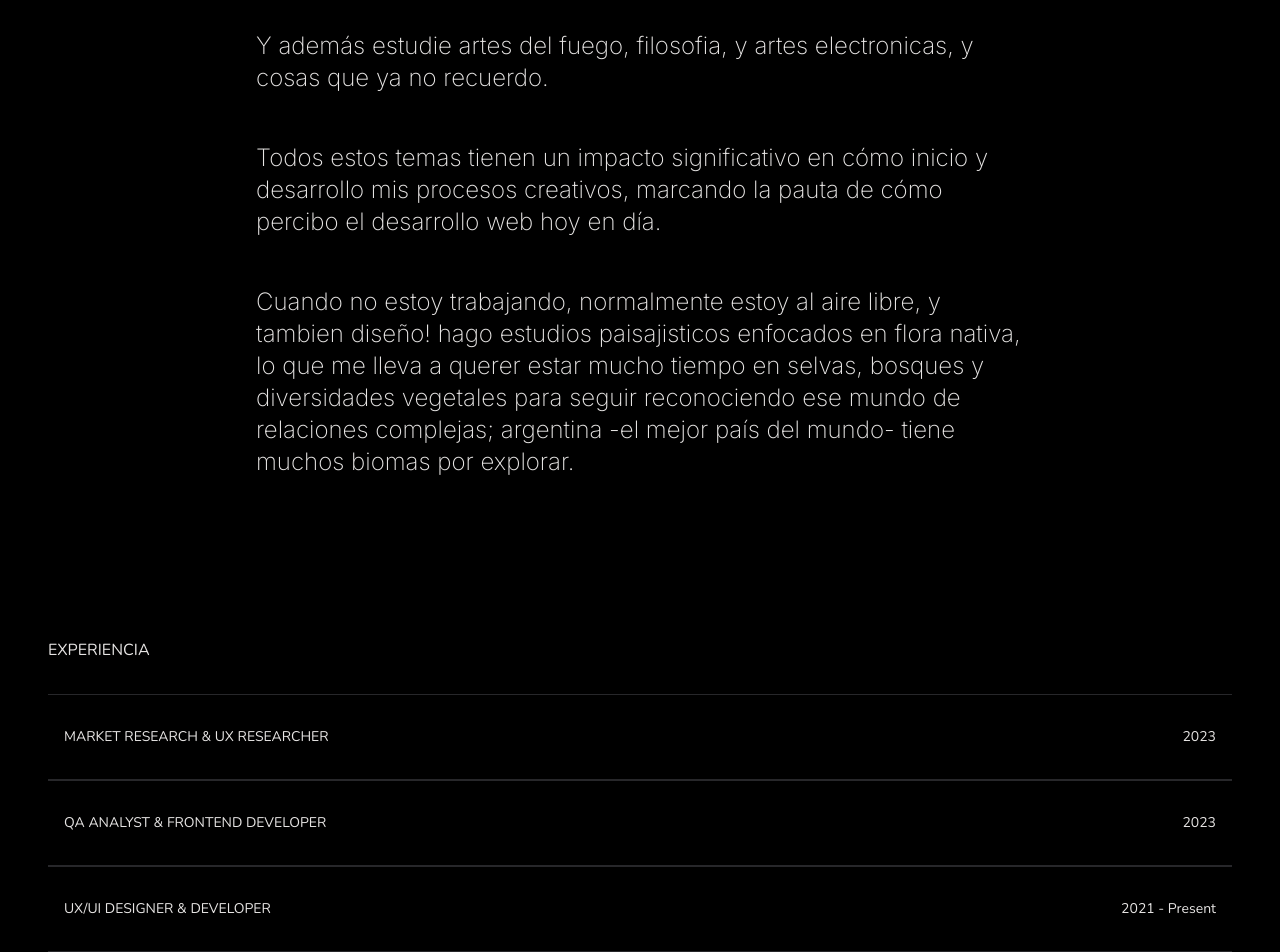
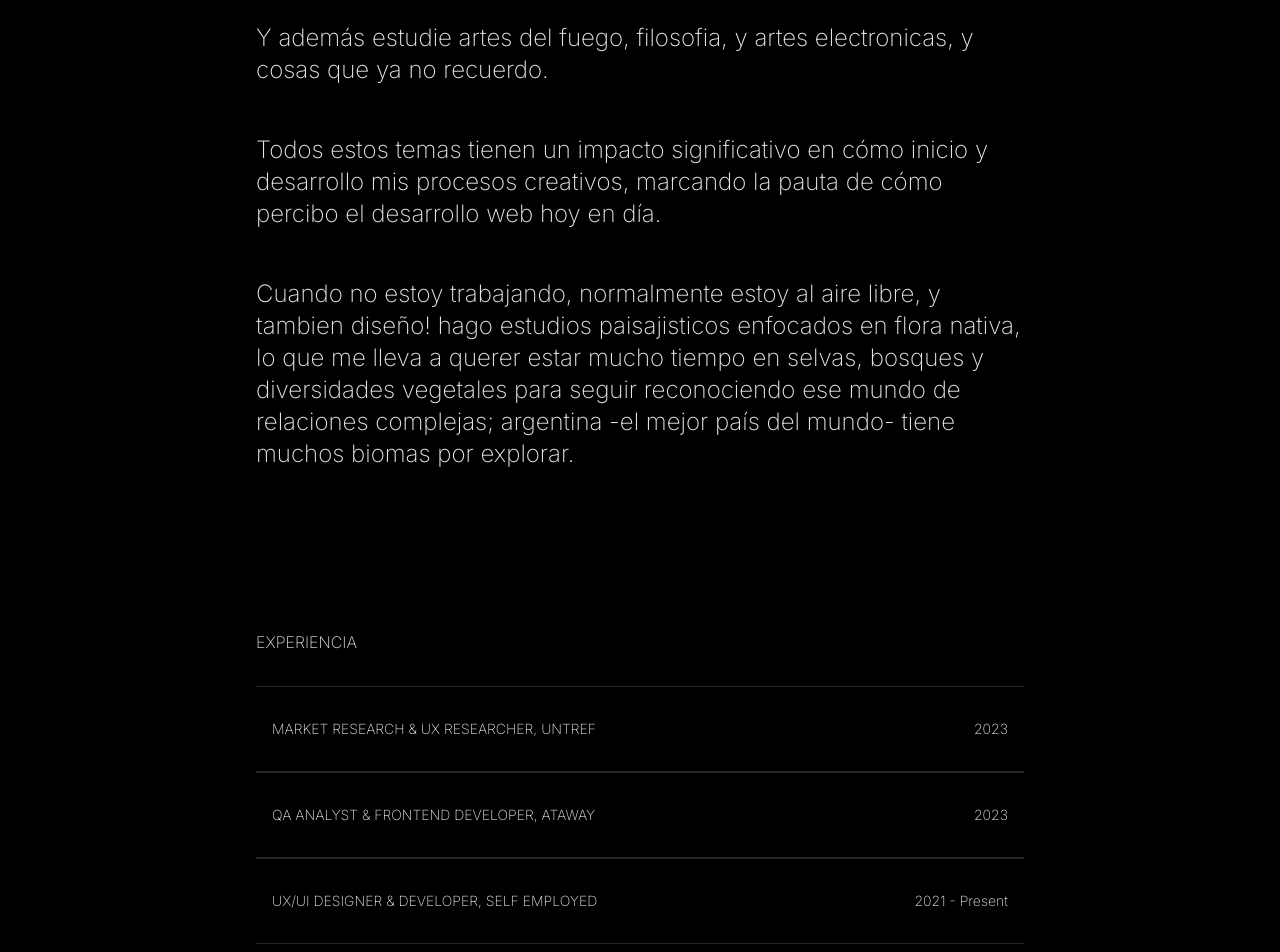
Before and after one commit to SmeraldaKa0s/Portfolio2023, a Next.js app: page /about/About in a window 1280 px wide. Shown: the part 1560-2512 px from the top of the page. Built offline with nearby package versions, Linux system fonts and the light colour scheme.

Commit message:
add styles list

```diff
--- a/components/List/List.js
+++ b/components/List/List.js
@@ -2,7 +2,7 @@ import styles from "./styles.module.scss";
 
 const List = ({ items }) => {
   return (
-    <div>
+
       <ul className={styles.container}>
         {items.map((item) => (
           <li key={item.id} className={`${styles.list} ${styles.top}`}>
@@ -15,7 +15,7 @@ const List = ({ items }) => {
           </li>
         ))}
       </ul>
-    </div>
+
   );
 };
 
--- a/components/List/styles.module.scss
+++ b/components/List/styles.module.scss
@@ -3,6 +3,7 @@
 
     .list {
         @apply flex items-center py-8 px-4 border-b border-zinc-800;
+       // min-width: 800px;
     }
 
     .top {
--- a/pages/about/About.js
+++ b/pages/about/About.js
@@ -8,19 +8,19 @@ const About = () => {
   const items = [
     {
       id: 1,
-      name: "MARKET RESEARCH & UX RESEARCHER",
+      name: "MARKET RESEARCH & UX RESEARCHER, UNTREF",
       description: "This is the first item in the list.",
       time: "2023",
     },
     {
       id: 2,
-      name: "QA ANALYST & FRONTEND DEVELOPER",
+      name: "QA ANALYST & FRONTEND DEVELOPER, ATAWAY",
       description: "This is the second item in the list.",
       time: "2023",
     },
     {
       id: 3,
-      name: "UX/UI DESIGNER & DEVELOPER",
+      name: "UX/UI DESIGNER & DEVELOPER, SELF EMPLOYED",
       description: "This is the third item in the list.",
       time: "2021 - Present",
     },
@@ -47,15 +47,20 @@ const About = () => {
         <section>
           <div className={styles.container}>
             <p className={styles.text1}>UX DESIGNER</p>
+
             <p className={styles.text2}>RESEARCHER</p>
+
             <div className={styles.box}>
               <p className={styles.subtext}>
                 INTERESED ABOUT MAKING DISTINCTIVE EXPERIENCES.
               </p>
+
               <p className={styles.text3}>CREATIVE</p>
             </div>
+
             <p className={styles.text4}>DEVELOPER</p>
           </div>
+
           <div className={styles.mainBox}>
             <p className={styles.mainText}>
               {" "}
@@ -64,32 +69,34 @@ const About = () => {
               creamos tiene que mejorar vidas y ser duradero.{" "}
             </p>
           </div>
+
+          <article className={styles.section}>
             <div className={styles.centerAbout}>
-            <div className={styles.aboutBox}>
+              <div className={styles.centerContent}>
                 <p className={styles.subtext}>COSAS QUE ME GUSTAN</p>
                 <p className={styles.about}>
                   Actualmente estoy investigando los interticios en el diseño de
-                producto que integre ia.{" "}
+                  producto que integre ia.
                 </p>
                 <p className={`${styles.about} ${styles.margin}`}>
-                Anteriormente, tuve diversos roles que ampliaron mis perspectiva
-                a la hora de desarrollar tecnologia, haber pasado por el rol de
-                qa analyst, frotend development y researcher me entrenaron los
-                ojos y tendieron un puente hacia la constante busqueda de mejora
-                y calidad.
+                  Anteriormente, tuve diversos roles que ampliaron mis
+                  perspectiva a la hora de desarrollar tecnologia, haber pasado
+                  por el rol de qa analyst, frotend development y researcher me
+                  entrenaron los ojos y tendieron un puente hacia la constante
+                  busqueda de mejora y calidad.
                 </p>
                 <p className={`${styles.about} ${styles.margin}`}>
                   Antes de diseñar para la web me dedicaba a la bibliotecologia,
-                las fuentes de informacion son muy importantes para mi.{" "}
+                  las fuentes de informacion son muy importantes para mi.
                 </p>
                 <p className={`${styles.about} ${styles.margin}`}>
                   Y además estudie artes del fuego, filosofia, y artes
                   electronicas, y cosas que ya no recuerdo.{" "}
                 </p>
                 <p className={`${styles.about} ${styles.margin}`}>
-                Todos estos temas tienen un impacto significativo en cómo inicio
-                y desarrollo mis procesos creativos, marcando la pauta de cómo
-                percibo el desarrollo web hoy en día.
+                  Todos estos temas tienen un impacto significativo en cómo
+                  inicio y desarrollo mis procesos creativos, marcando la pauta
+                  de cómo percibo el desarrollo web hoy en día.
                 </p>
                 <p className={`${styles.about} ${styles.margin}`}>
                   Cuando no estoy trabajando, normalmente estoy al aire libre, y
@@ -100,40 +107,18 @@ const About = () => {
                   mundo- tiene muchos biomas por explorar.{" "}
                 </p>
               </div>
-          </div>
-        </section>
               <div className={styles.list}>
                 <h3>EXPERIENCIA</h3>
                 <List items={items} />
               </div>
+            </div>
+          </article>
           <div className={styles.container}>
             <p className={styles.text1}>VISUAL</p>
-          <p className={styles.text2}>COLLECTION</p>
+            <p className={styles.text3}>COLLECTION</p>
             <p className={styles.text4}>ABOUT ME</p>
           </div>
-        {/*      <div className={styles.myselfBox}>
-            <Image
-              src="/Images/alxportfolio.png"
-              width="500"
-              height="500"
-              className={styles.image}
-              alt="myself"
-            />
-            <Image
-              src="/Images/talk.jpeg"
-              width="400"
-              height="300"
-              className={styles.image}
-              alt="myself"
-            />
-            <Image
-              src="/Images/colgado.png"
-              width="400"
-              height="300"
-              className={styles.image}
-              alt="myself"
-            />
-          </div> */}
+        </section>
       </Layout>
     </>
   );
--- a/pages/about/styles.module.scss
+++ b/pages/about/styles.module.scss
@@ -1,5 +1,8 @@
 $delay-time: 0.5s;
 
+.section {
+  @apply flex justify-center items-center;
+}
 .container {
   @apply flex flex-col mt-16;
 
@@ -68,26 +71,28 @@ $delay-time: 0.5s;
 }
 
 .centerAbout {
-  @apply flex justify-center items-center;
+  @apply flex flex-col mt-32 max-w-4xl;
+  font-family: "Inter";
+  font-weight: 200;
+}
+
+.centerContent {
+  @apply flex flex-col text-left;
+
 }
 
 .aboutBox {
-  @apply flex flex-col mt-32;
-  font-family: "Inter";
-  font-weight: 200;
+  @apply flex flex-col mt-32 max-w-4xl;
+}
+.about {
+  @apply text-2xl max-w-3xl;
+}
 
-  .subtext {
-    @apply flex text-sm pb-3;
-  }
+.margin {
+  @apply mt-12;
+}
 
-  .about {
-    @apply flex text-2xl max-w-3xl;
-  }
 
-  .margin {
-    @apply mt-12;
-  }
-}
 
 .myselfBox {
   @apply flex justify-end mt-32;
@@ -99,4 +104,5 @@ $delay-time: 0.5s;
 
 .list {
   @apply my-40;
+  //max-width: 60%;
 }
```
Lines whose indentation alone changed are shown as unchanged.
